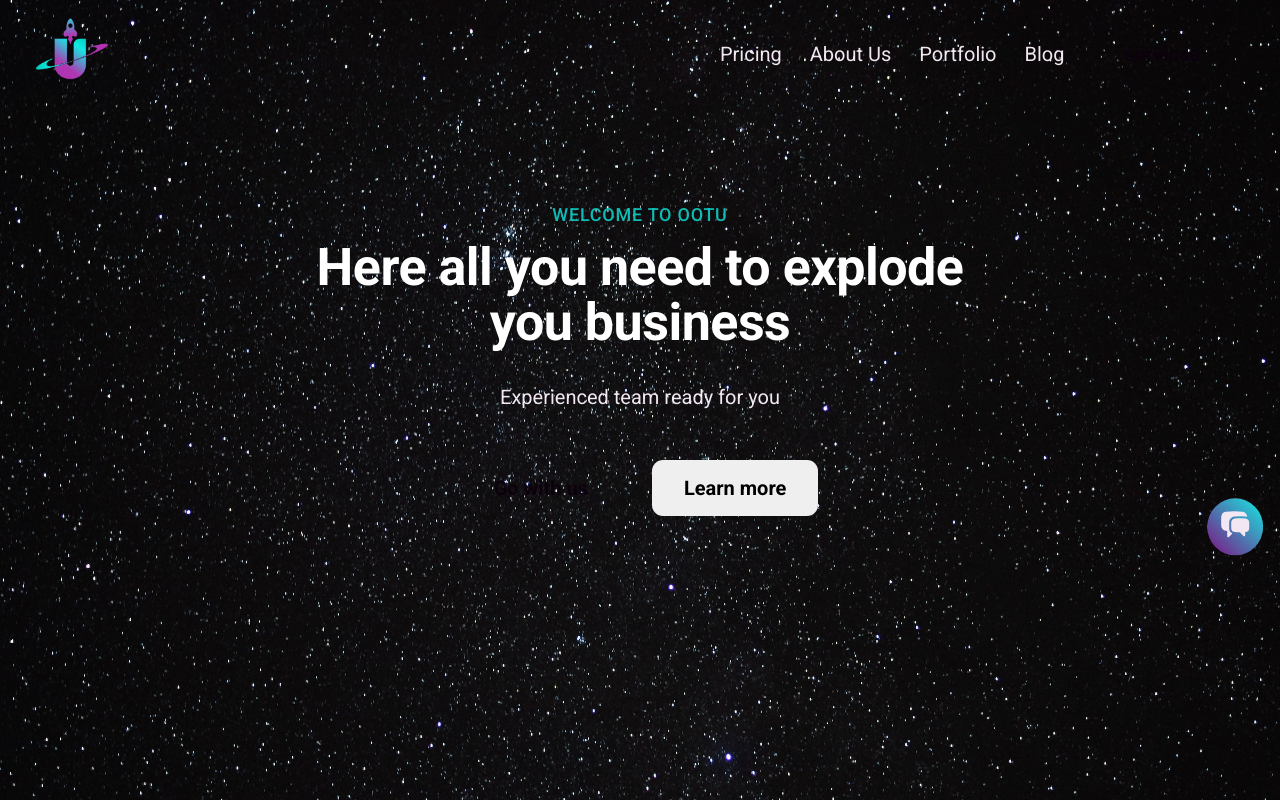
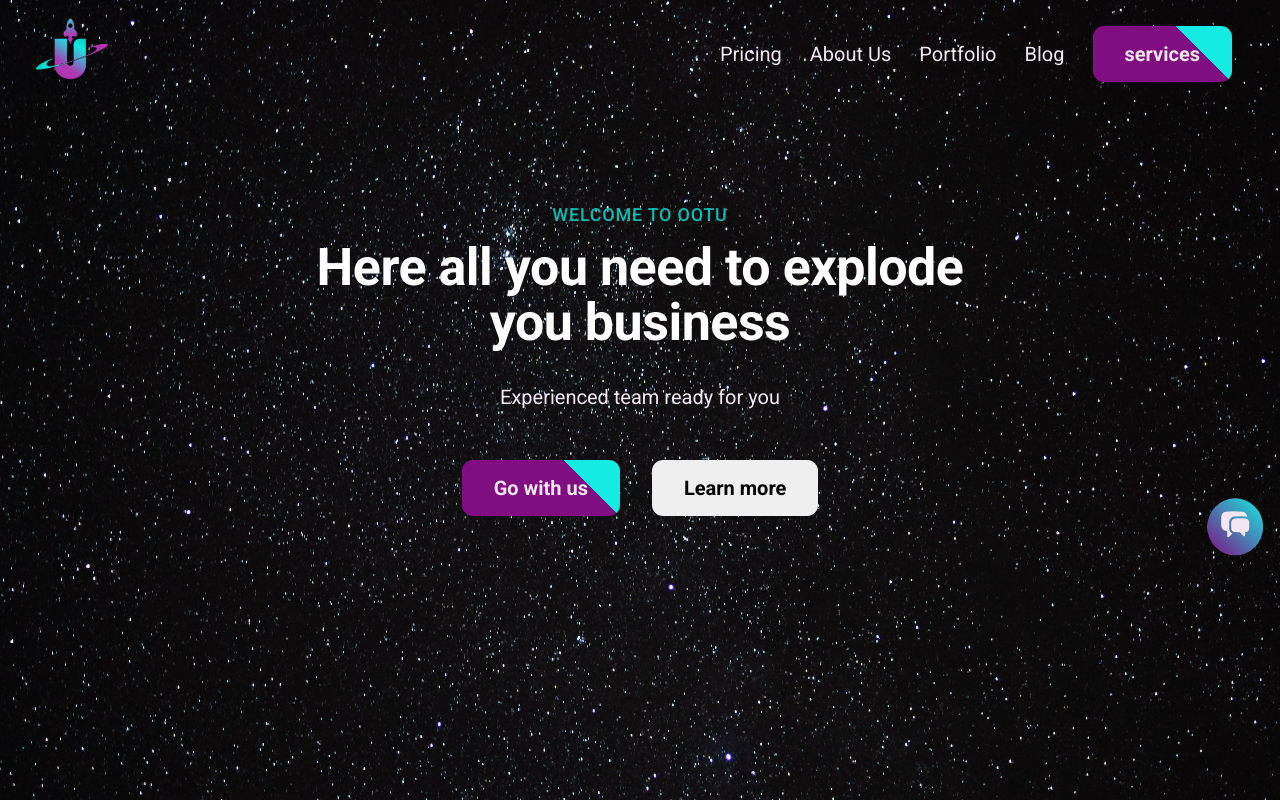
Before and after one commit to salahcst344/OOTU, a React (Create React App) app: page / in a window 1280 px wide. Built offline with nearby package versions, Linux system fonts and the light colour scheme.

Commit message:
Animate button bg color

```diff
--- a/src/components/atoms/MainBtn/MainBtn.module.css
+++ b/src/components/atoms/MainBtn/MainBtn.module.css
@@ -1,10 +1,7 @@
 .main-btn {
-  background-color: var(--secndary-color);
-  color: var(--black);
+  background-image: linear-gradient(
+    45deg,
+    var(--secondary-color) 50%,
+    var(--primary-color) 50%
+  );
 }
-
-.main-btn:hover {
-  translate: 0 -20%;
-  background-color: var(--white);
-  box-shadow: 0 2.4rem 4.8rem rgba(0, 0, 0, 0.06);
-}
--- a/src/components/atoms/MainBtn/index.jsx
+++ b/src/components/atoms/MainBtn/index.jsx
@@ -1,7 +1,22 @@
 import classes from "./MainBtn.module.css";
+import { motion } from "framer-motion";
 
 const MainBtn = ({ children }) => {
-  return <button className={classes["main-btn"]}>{children}</button>;
+  return (
+    <motion.button
+      className={classes["main-btn"]}
+      initial={{
+        backgroundSize: "200% 200%",
+        color: "var(--white)",
+      }}
+      whileHover={{ backgroundPosition: "100% 100%", color: "var(--black)" }}
+      transition={{
+        stiffness: "100",
+      }}
+    >
+      {children}
+    </motion.button>
+  );
 };
 
 export default MainBtn;
```
